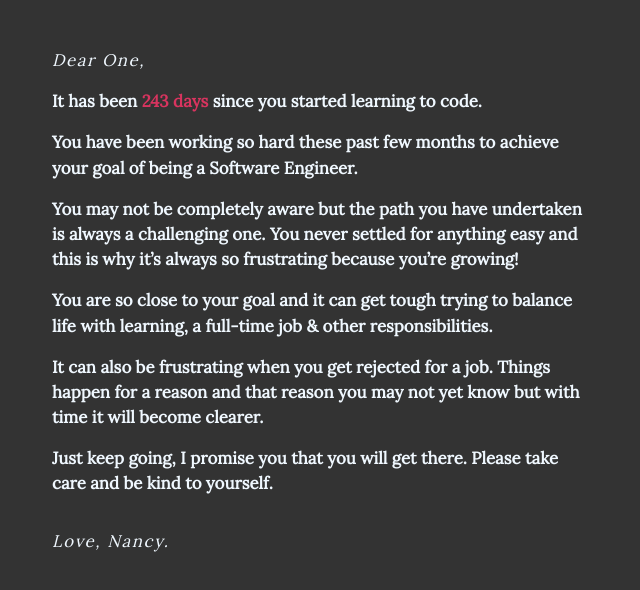
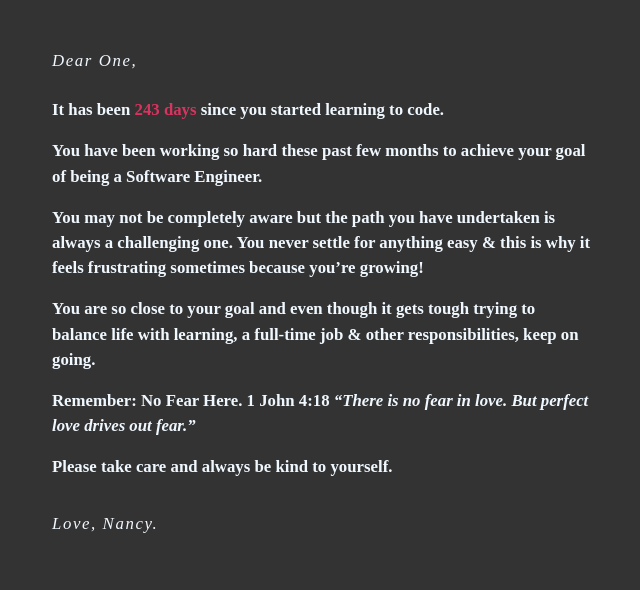
Before and after one commit to ntochi/dearnancy, a plain HTML site: page index.html in a window 1280 px wide. Shown: the whole page, without its empty margins (318-958 px from the left). Drawn offline with nearby package versions, Linux system fonts and the light colour scheme.

Commit message:
Update index.html

```diff
--- a/index.html
+++ b/index.html
@@ -5,7 +5,7 @@
     <meta name="viewport" content="width=device-width, initial-scale=1.0">
     <title>Note To Self</title>
     <link rel="stylesheet" href="https://stackpath.bootstrapcdn.com/bootstrap/4.3.1/css/bootstrap.min.css" integrity="sha384-ggOyR0iXCbMQv3Xipma34MD+dH/1fQ784/j6cY/iJTQUOhcWr7x9JvoRxT2MZw1T" crossorigin="anonymous">
-    <link rel="stylesheet" href="https://fonts.googleapis.com/css2?family=Lora&display=swap">
+    <link rel="stylesheet" href="https://fonts.googleapis.com/css2?family=Asap&display=swap">
     <link rel="stylesheet" href="assets/main.css">
     <script src="assets/main.js"></script>
 </head>
@@ -14,21 +14,26 @@
     <div class="container">
         <div class="row vh-100">
             <div class="col-md-6 mx-auto my-5">
-                <p class="font-italic">Dear One,</p>
+                <p class="font-italic pb-2">Dear One,</p>
 
                 <p class="d-inline">It has been
 
-                    <p class="d-inline" id="countup"></p> since you started learning to code.</p>
+                    <p class="d-inline" id="countup"></p> since you started learning to code.
 
-                <p>You have been working so hard these past few months to achieve your goal of being a Software Engineer.</p>
+                </p>
 
-                <p>You may not be completely aware but the path you have undertaken is always a challenging one. You never settled for anything easy and this is why it’s always so frustrating because you’re growing!</p>
+                <p> You have been working so hard these past few months to achieve your goal of being a Software Engineer. </p>
 
-                <p>You are so close to your goal and it can get tough trying to balance life with learning, a full-time job & other responsibilities.</p>
+                <p> You may not be completely aware but the path you have undertaken is always a challenging one. You never settle for anything easy & this is why it feels frustrating sometimes because you’re growing! </p>
 
-                <p>It can also be frustrating when you get rejected for a job. Things happen for a reason and that reason you may not yet know but with time it will become clearer.</p>
+                <p> You are so close to your goal and even though it gets tough trying to balance life with learning, a full-time job & other responsibilities, keep on going. </p>
 
-                <p>Just keep going, I promise you that you will get there. Please take care and be kind to yourself.</p>
+                <p>
+                    Remember: No Fear Here. 1 John 4:18 <q style="font-style: italic;">There is no fear in love. But perfect love drives out fear.</q>
+               </p>
+
+
+                <p>Please take care and always be kind to yourself.</p>
 
                 <p class="font-italic pt-3">Love, Nancy.</p>
             </div>
```
